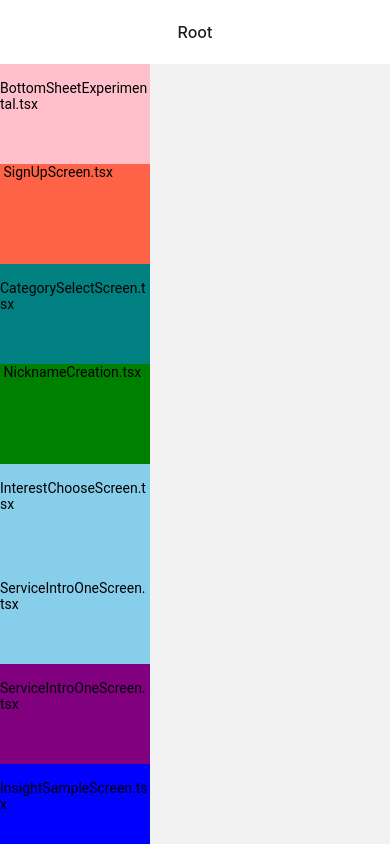
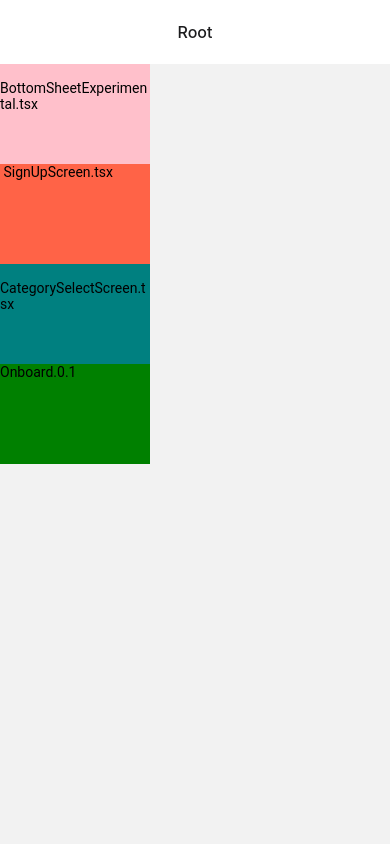
Before and after one commit to CCC-org/keewe-app, a React Native app: screen / in a window 390 px wide. Built offline with nearby package versions, Linux system fonts and the light colour scheme.

Commit message:
Onboard API 구현 및 적용

```diff
--- a/src/navigation/index.tsx
+++ b/src/navigation/index.tsx
@@ -61,51 +61,7 @@ export function RootScreen() {
               width: 150,
             }}
           >
-            <Text> NicknameCreation.tsx</Text>
-          </View>
-        </Pressable>
-        <Pressable onPress={() => navigation.navigate('InterestChoose')}>
-          <View
-            style={{
-              backgroundColor: 'skyblue',
-              height: 100,
-              width: 150,
-            }}
-          >
-            <Text> InterestChooseScreen.tsx</Text>
-          </View>
-        </Pressable>
-        <Pressable onPress={() => navigation.navigate('ServiceIntroOne')}>
-          <View
-            style={{
-              backgroundColor: 'skyblue',
-              height: 100,
-              width: 150,
-            }}
-          >
-            <Text> ServiceIntroOneScreen.tsx</Text>
-          </View>
-        </Pressable>
-        <Pressable onPress={() => navigation.navigate('ServiceIntroOne')}>
-          <View
-            style={{
-              backgroundColor: 'purple',
-              height: 100,
-              width: 150,
-            }}
-          >
-            <Text> ServiceIntroOneScreen.tsx</Text>
-          </View>
-        </Pressable>
-        <Pressable onPress={() => navigation.navigate('InsightSample')}>
-          <View
-            style={{
-              backgroundColor: 'blue',
-              height: 100,
-              width: 150,
-            }}
-          >
-            <Text> InsightSampleScreen.tsx</Text>
+            <Text>Onboard.0.1</Text>
           </View>
         </Pressable>
       </ScrollView>
--- a/src/screens/onboarding/InsightSampleScreen.tsx
+++ b/src/screens/onboarding/InsightSampleScreen.tsx
@@ -17,7 +17,7 @@ const InsightText =
 const LinkTitle = '나의 친구 농사';
 const Link = 'careerly.co.kr';
 
-const InsightSampleScreen = ({ navigation }) => {
+const InsightSampleScreen = ({ navigation, route }) => {
   const theme = useTheme();
   const [reaction, setReaction] = useState<boolean>(false);
 
@@ -31,6 +31,7 @@ const InsightSampleScreen = ({ navigation }) => {
 
   const handleCompletePress = () => {
     //pressComplete
+    navigation.navigate('ServiceIntroOne');
   };
 
   useEffect(() => {
--- a/src/screens/onboarding/InterestChooseScreen.tsx
+++ b/src/screens/onboarding/InterestChooseScreen.tsx
@@ -2,16 +2,30 @@ import { StyleSheet, Text, View } from 'react-native';
 import React, { useState, useEffect } from 'react';
 import InterestChooseSection from './InterestChooseSection';
 import { TOTAL_TAG } from '../../constants/Interests';
+import { useMutation } from 'react-query';
 import HeaderText from '../../components/texts/HeaderText';
 import Stepper from '../../components/stepper/Stepper';
 import NumberProgressBar from '../../components/bars/NumberProgressBar';
 import ConditionalButton from '../../components/buttons/ConditionalButton';
+import { OnboardAPI, OnboardQueryKeys } from '../../utils/api/OnboardAPI';
 
 const InterestChooseScreen = ({ navigation, route }) => {
   const totalCategory = TOTAL_TAG;
   const [customCategory, setCustomCategory] = useState<string[]>([]);
   const [selectedCategory, setSelectedCategory] = useState<string[]>([]);
   const [conditionalText, setConditionalText] = useState<string>('관심사를 선택하세요');
+
+  const { mutate: makeProfile } = useMutation(
+    OnboardQueryKeys.makeProfile({
+      nickname: route.params.nickname,
+      interests: selectedCategory,
+    }),
+    () =>
+      OnboardAPI.makeProfile({
+        nickname: route.params.nickname,
+        interests: selectedCategory,
+      }),
+  );
 
   const handleSelectTag = (tag: string) => {
     if (!selectedCategory.includes(tag)) {
@@ -21,14 +35,22 @@ const InterestChooseScreen = ({ navigation, route }) => {
       setSelectedCategory(newArr);
     }
   };
+
   const handleCreateCategory = () =>
     navigation.navigate('CategoryCreate', { toScreen: 'InterestChoose' });
-  const handleNextScreen = () => alert('Next');
+
+  const handleNextScreen = () => {
+    //create ID
+    makeProfile();
+    //navigation.navigate('InsightSample');
+  };
+
   useEffect(() => {
     if (selectedCategory.length < 1) setConditionalText('관심사를 선택하세요');
     else if (selectedCategory.length > 5) setConditionalText('5개 이하로 선택하세요');
     else setConditionalText('완료');
   }, [selectedCategory]);
+
   useEffect(() => {
     // eslint-disable-next-line no-prototype-builtins
     if (!route.params.hasOwnProperty('customCategory')) return;
--- /dev/null
+++ b/src/utils/api/OnboardAPI.ts
@@ -0,0 +1,22 @@
+import { getAccessToken } from '../hooks/asyncStorage/Login';
+import httpClient from './BaseHttpClient';
+
+export const OnboardQueryKeys = {
+  makeProfile: (request: MakeProfileRequest) => ['login', request],
+};
+
+export const OnboardAPI = {
+  makeProfile: async (params: MakeProfileRequest) => {
+    const token = await getAccessToken();
+    const { data } = await httpClient.post<MakeProfileResponse>(
+      'https://api-keewe.com/api/v1/user/profile',
+      params,
+      {
+        headers: {
+          Authorization: `Bearer ${token}`,
+        },
+      },
+    );
+    return data;
+  },
+};
```
Also changed, not shown: src/types/onboard.d.ts (added, +14 -0 lines).
